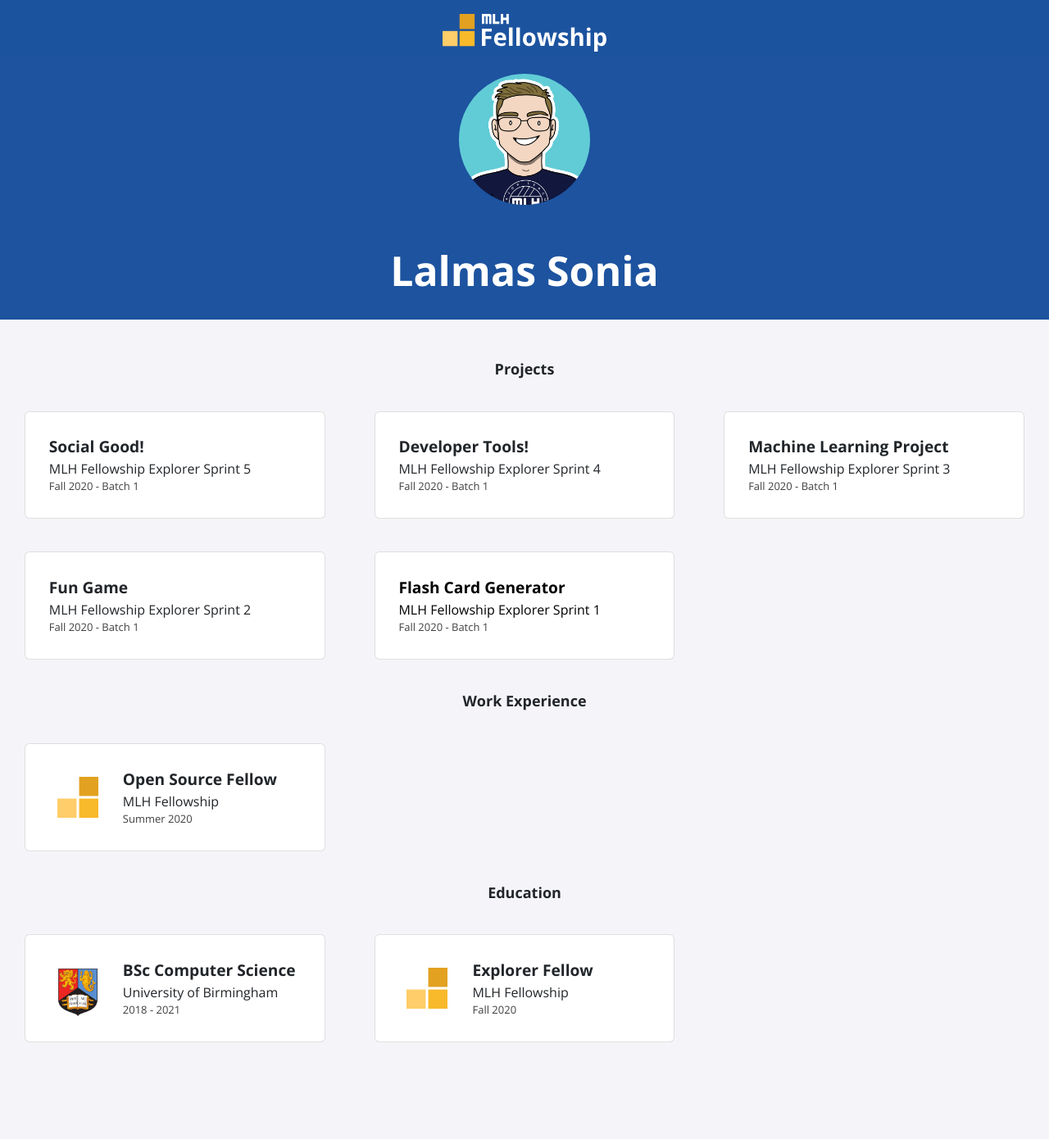
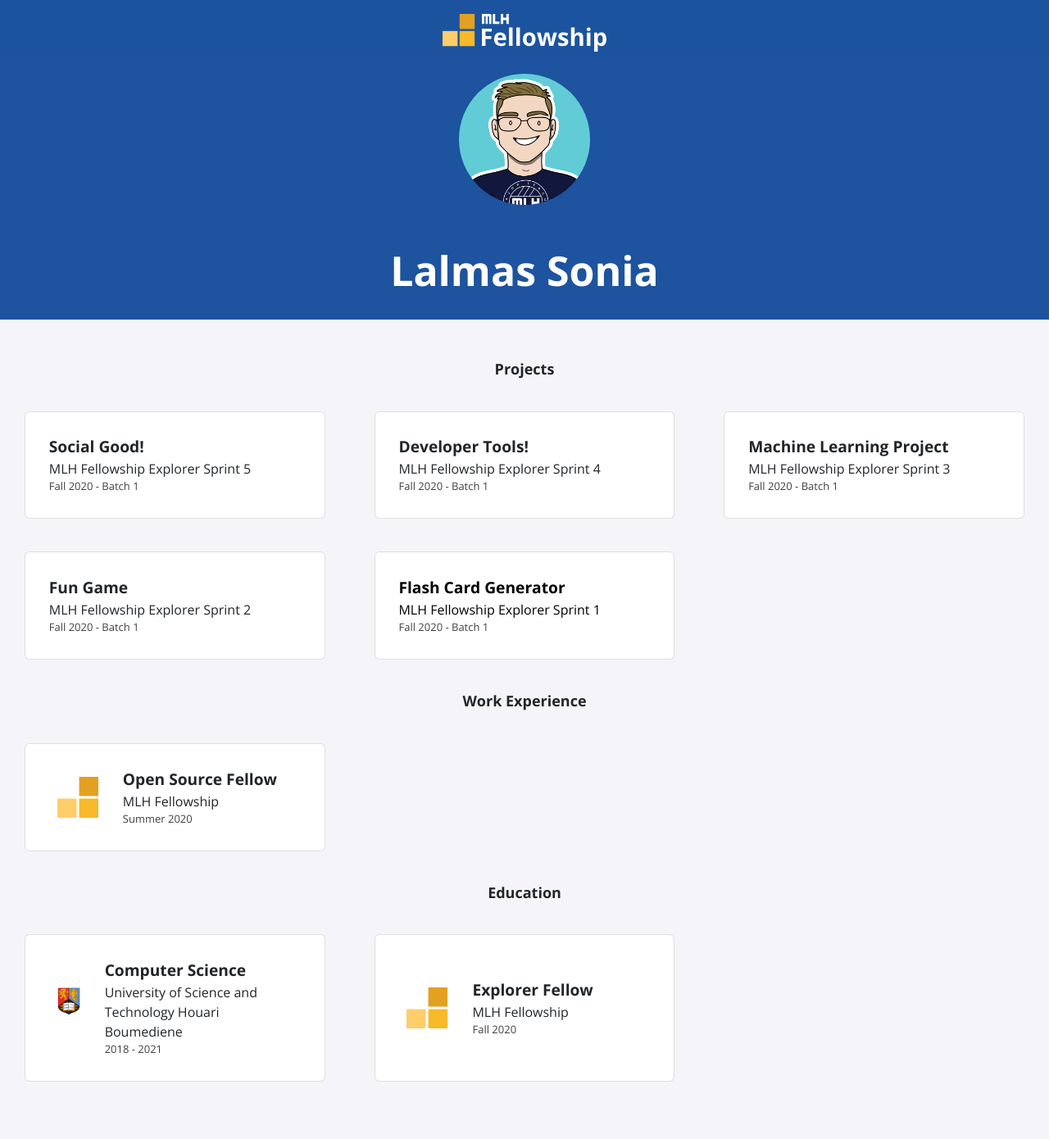
Before and after one commit to sunnysunny07/sunnysunny07.github.io, a Jekyll site: the page built from index.html, in a window 1280 px wide. Shown: the whole page at 82% size. Built offline with Jekyll 4.4.1, drawn with Linux system fonts in a browser that asks for light colours; nearby versions of some CDN libraries; before the commit the page ends 1342 px from its top, so only the background shows below that.

Commit message:
Update _data with my infos

```diff
--- a/_data/education.yml
+++ b/_data/education.yml
@@ -1,5 +1,5 @@
-- course: BSc Computer Science
-  institute: University of Birmingham
+- course: Computer Science
+  institute: University of Science and Technology Houari Boumediene
   dates: 2018 - 2021
   logo: uob.png
 
```
